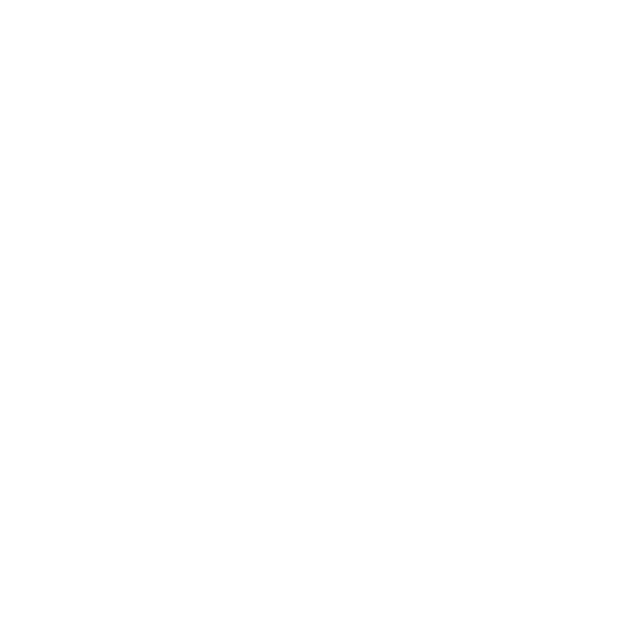
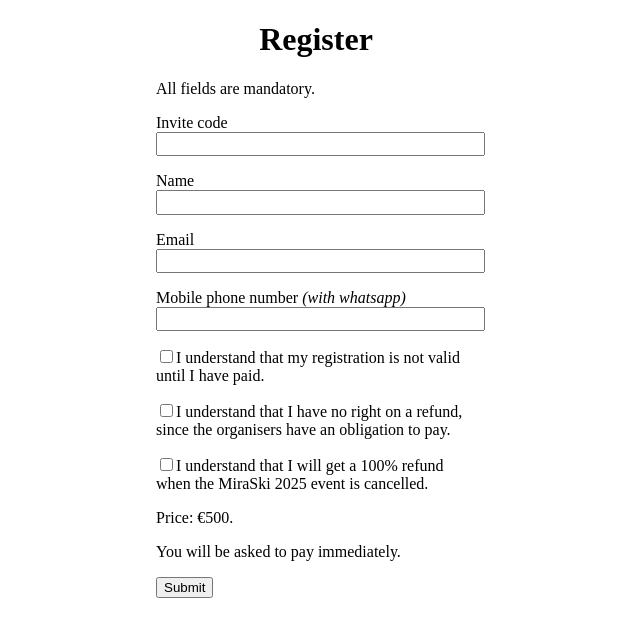
Before and after one commit to miraski/website, a React (Vite) app: page /#/register in a window 1280 px wide. Before the commit this address had no page. Shown: the top 636 px of the page, without its empty margins (324-964 px from the left). Built offline with nearby package versions, Linux system fonts and the light colour scheme.

Commit message:
feat: Add first mock version of register page

```diff
--- a/src/components/App/index.jsx
+++ b/src/components/App/index.jsx
@@ -3,7 +3,7 @@
 
 export default function App() {
   return (
-    <div className="outer">
+    <div style={{ maxWidth: '320px', margin: '0 auto', font: 'sans-serif' }}>
       {/* <Header /> */}
       <main>
         <Outlet />
--- a/src/main.jsx
+++ b/src/main.jsx
@@ -4,6 +4,7 @@
 
 import App from './components/App'
 import Home from './pages/Home'
+import Register from './pages/Register'
 
 ReactDOM.createRoot(document.getElementById('root')).render(
   <React.StrictMode>
@@ -11,7 +12,7 @@
       <Routes>
         <Route path="/" element={<App />}>
           <Route index element={<Home />} />
-          {/* <Route path="debug" element={<Debug />} /> */}
+          <Route path="register" element={<Register />} />
         </Route>
       </Routes>
     </HashRouter>
--- a/src/pages/Home/index.jsx
+++ b/src/pages/Home/index.jsx
@@ -1,3 +1,4 @@
+import { Link } from 'react-router-dom'
 import { ref } from 'firebase/database'
 import { db } from '../../util/firebase'
 import { useObjectVal } from 'react-firebase-hooks/database'
@@ -11,7 +12,10 @@
 
   return (
     <>
-      <h1 style={{ textAlign: 'center', font: 'sans-serif' }}>{greeting}</h1>
+      <h1 style={{ textAlign: 'center' }}>{greeting}</h1>
+      <h2 style={{ textAlign: 'center' }}>
+        <Link to="/register">Register</Link>
+      </h2>
       <div
         style={{
           width: '320px',
--- /dev/null
+++ b/src/pages/Register/index.css
@@ -0,0 +1,15 @@
+.form {
+}
+.form__row {
+  display: block;
+  margin-bottom: 1em;
+}
+.form__row > label {
+  display: block;
+}
+.form__row input[type='text'],
+.form__row input[type='email'],
+.form__row input[type='tel'] {
+  width: 100%;
+  padding: 0.2em;
+}
--- /dev/null
+++ b/src/pages/Register/index.jsx
@@ -0,0 +1,76 @@
+import './index.css'
+
+export default function Register() {
+  const onSubmit = () => {}
+
+  return (
+    <>
+      <h1 style={{ textAlign: 'center', font: 'sans-serif' }}>Register</h1>
+      <p>All fields are mandatory.</p>
+      <form className="form" onSubmit={onSubmit}>
+        <div className="form__row">
+          <label htmlFor="code">Invite code</label>
+          <input id="code" name="code" type="text" required />
+        </div>
+        <div className="form__row">
+          <label htmlFor="name">Name</label>
+          <input id="name" name="name" type="text" required />
+        </div>
+        <div className="form__row">
+          <label htmlFor="email">Email</label>
+          <input id="email" name="email" type="email" required />
+        </div>
+        <div className="form__row">
+          <label htmlFor="phone">
+            Mobile phone number <em>(with whatsapp)</em>
+          </label>
+          <input id="phone" name="phone" type="tel" required />
+        </div>
+        <div className="form__row">
+          <label htmlFor="acknowledge-paid">
+            <input
+              id="acknowledge-paid"
+              name="acknowledge-paid"
+              type="checkbox"
+              required
+            />
+            I understand that my registration is not valid until I have paid.
+          </label>
+        </div>
+        <div className="form__row">
+          <label htmlFor="acknowledge-norefund">
+            <input
+              id="acknowledge-norefund"
+              name="acknowledge-norefund"
+              type="checkbox"
+              required
+            />
+            I understand that I have no right on a refund, since the organisers
+            have an obligation to pay.
+          </label>
+        </div>
+        <div className="form__row">
+          <label htmlFor="acknowledge-cancellation">
+            <input
+              id="acknowledge-cancellation"
+              name="acknowledge-cancellation"
+              type="checkbox"
+              required
+            />
+            I understand that I will get a 100% refund when the MiraSki 2025
+            event is cancelled.
+          </label>
+        </div>
+        <div>
+          <p>Price: €500.</p>
+          <p>You will be asked to pay immediately.</p>
+        </div>
+        <div className="form__row">
+          <button type="submit" onSubmit={onSubmit}>
+            Submit
+          </button>
+        </div>
+      </form>
+    </>
+  )
+}
```
